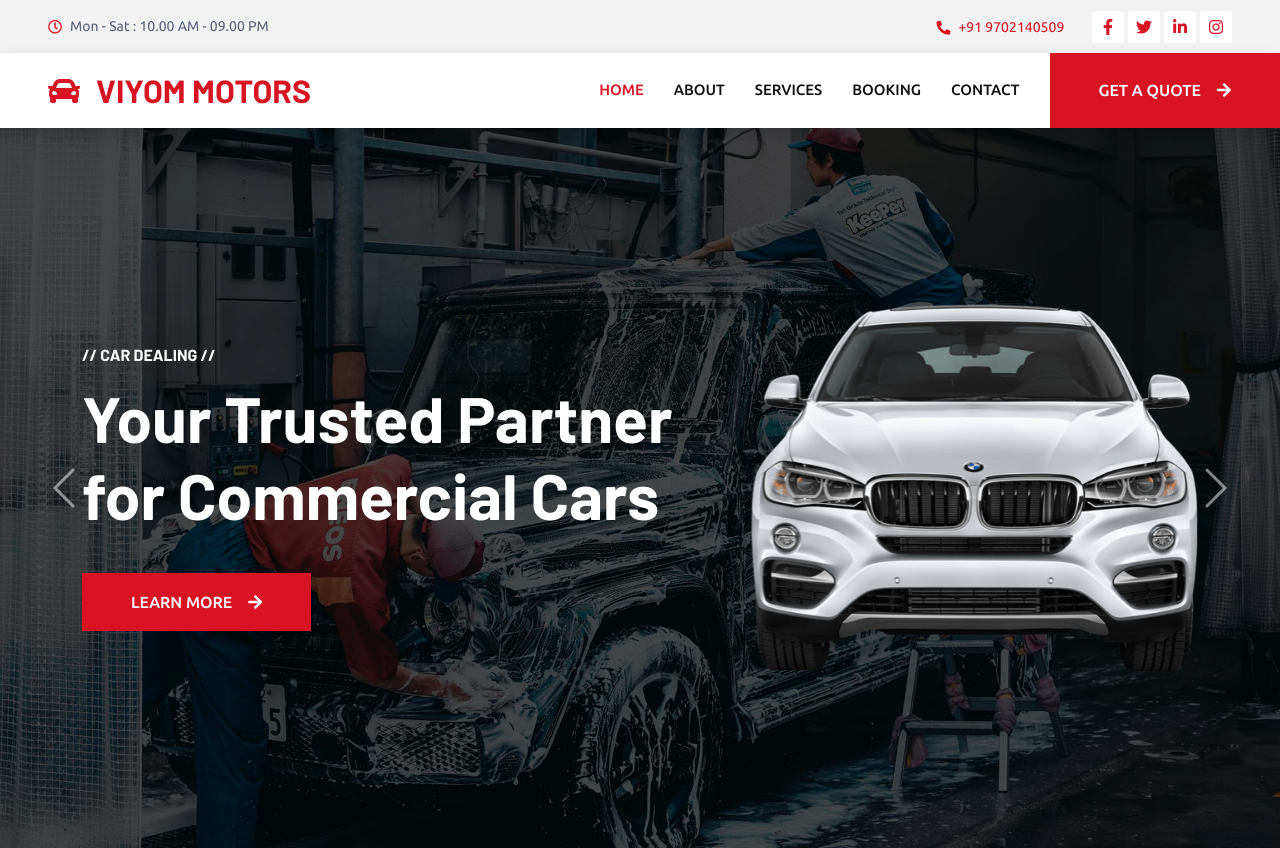
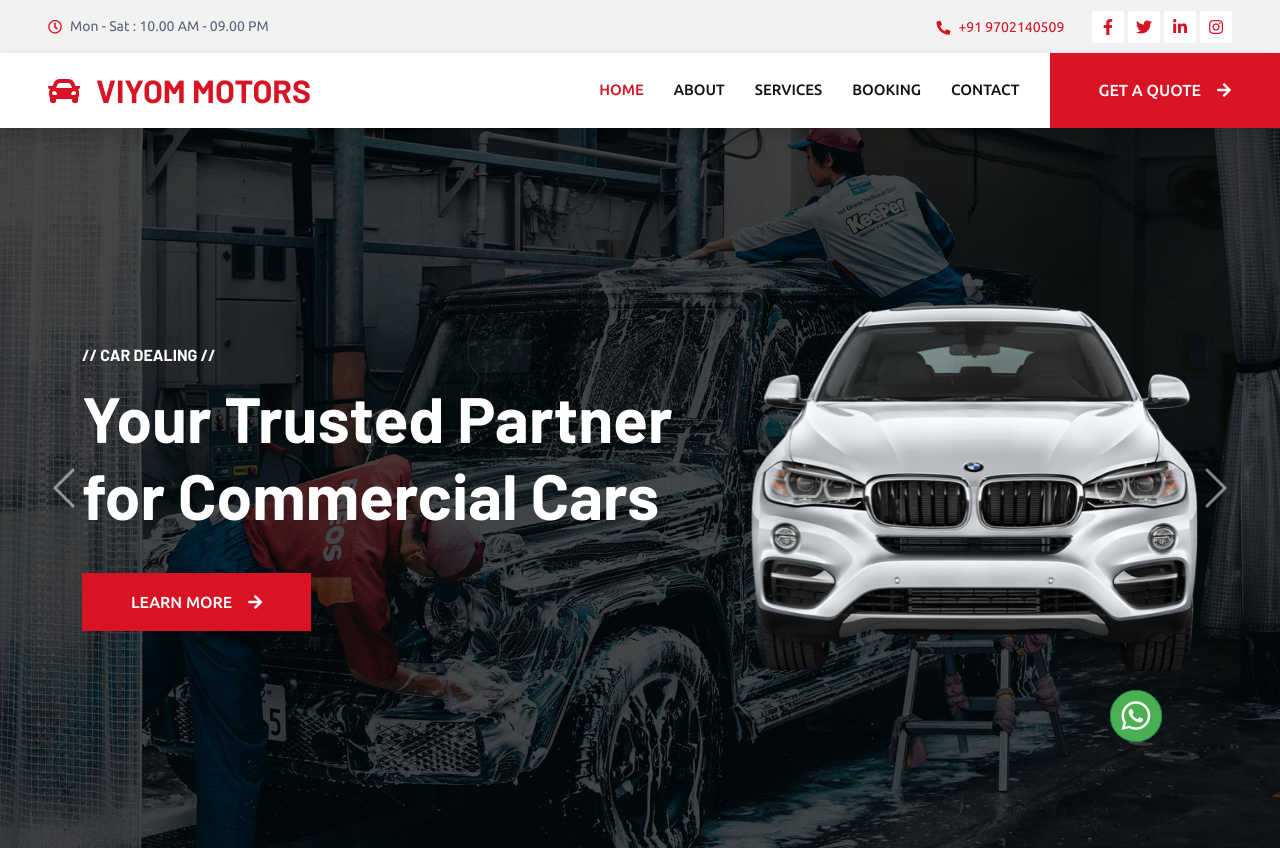
Before and after one commit to avadhesh13/Viyom-Motors1, a plain HTML site: page index.html in a window 1280 px wide. Shown: the top 848 px of the page. Drawn offline with nearby package versions, Linux system fonts and the light colour scheme.

Commit message:
Update style.css
What's app  integration WhatsApp CSS add

```diff
--- a/css/style.css
+++ b/css/style.css
@@ -18,6 +18,56 @@
     z-index: 99;
 }
 
+/* Style for the WhatsApp button */
+.whatsapp-btn {
+    position: fixed;
+    bottom: 60px;
+    right: 120px; /* 100px for Back to Top button + 20px gap */
+    z-index: 999;
+    background-color: #25D366;
+    padding: 12px;
+    border-radius: 50% !important; /* 50% border radius */
+    color: white;
+    font-size: 30px;
+}
+
+.whatsapp-btn i {
+    margin: 0;
+}
+/* Style for the WhatsApp button */
+.whatsapp-btn {
+    position: fixed;
+    bottom: 60px;
+    right: 120px; /* 100px for Back to Top button + 20px gap */
+    z-index: 999;
+    background-color: #25D366;
+    padding: 12px;
+    border-radius: 50%; /* 50% border radius */
+    color: white;
+    font-size: 30px;
+    animation: pulseAnimation 1.5s infinite;
+}
+
+/* Pulsating animation */
+@keyframes pulseAnimation {
+    0% {
+        transform: scale(1);
+        background-color: #25D366;
+    }
+    50% {
+        transform: scale(1.1);
+        background-color: #4CAF50; /* A slightly darker shade */
+    }
+    100% {
+        transform: scale(1);
+        background-color: #25D366;
+    }
+}
+
+/* Stop animation on hover */
+.whatsapp-btn:hover {
+    animation: none;
+}
 
 /*** Spinner ***/
 #spinner {
```
